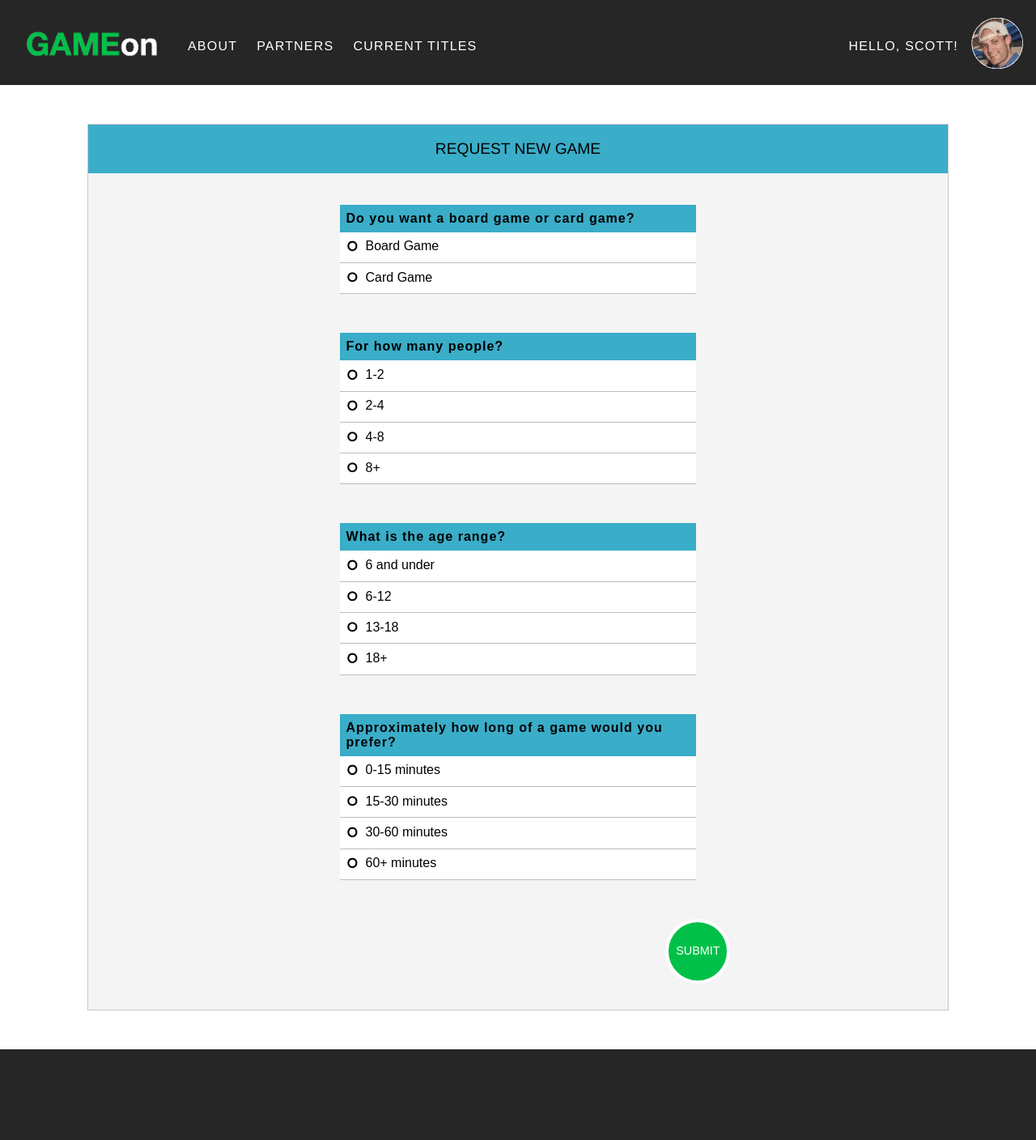
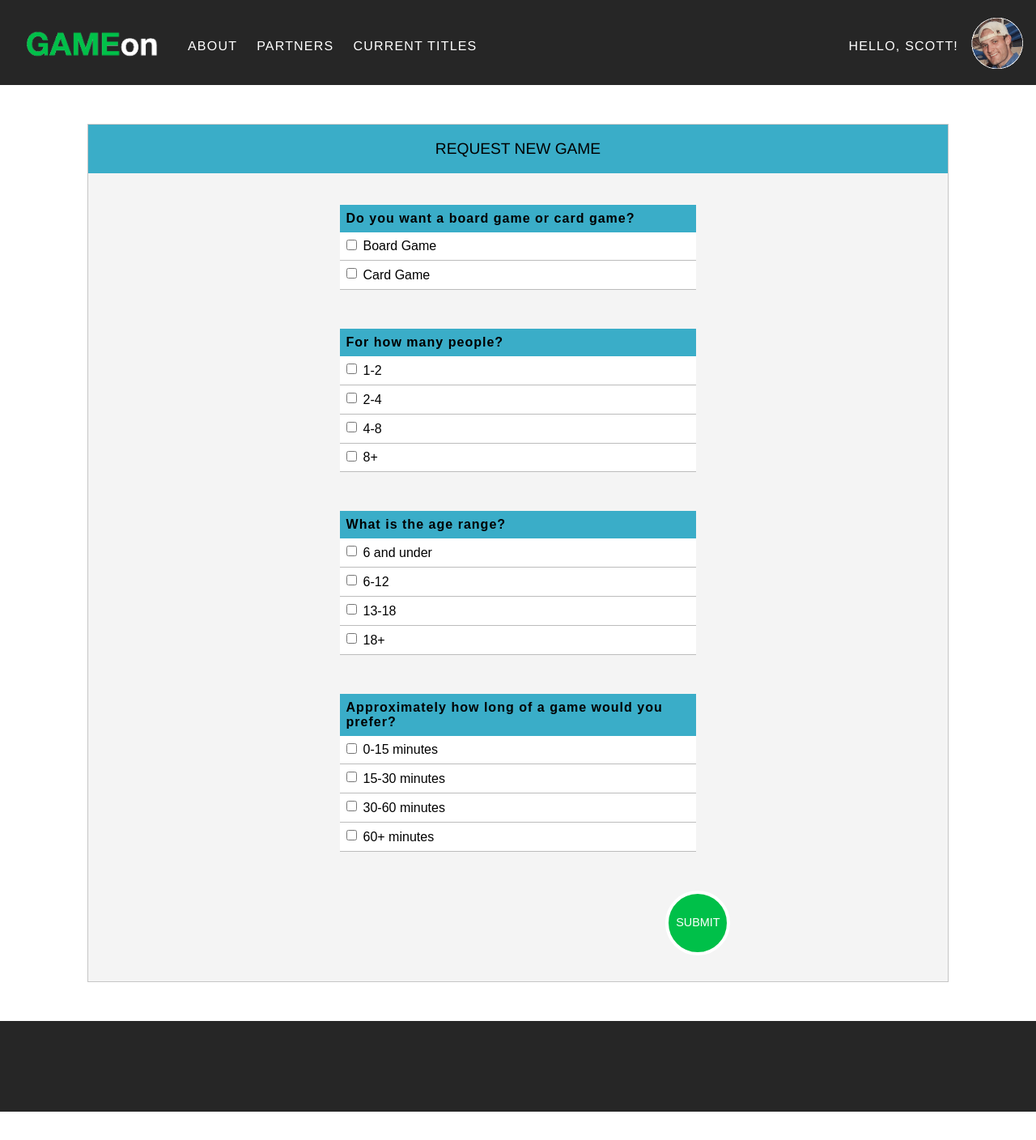
Before and after one commit to scottanderson5/GAME-ON, a Jekyll site: the page built from request.html, in a window 1280 px wide. Shown: the whole page at 81% size. Built offline with Jekyll 4.4.1, drawn with Linux system fonts in a browser that asks for light colours; after the commit the page ends 1373 px from its top, so only the background shows below that.

Commit message:
Input type Added to Form

```diff
--- a/css/main.scss
+++ b/css/main.scss
@@ -431,10 +431,10 @@
 	color: $StepDescriptionFontColor;
 	list-style-type: none;
 	max-width: 20em;
-	margin: 0.3em 0em 0em 0em;
+	margin: 0.3em auto 0em auto;
 
 	@media (min-width: 900px){
-		width: 15em;
+		width: 13em;
 	}
 }
 
--- a/index.html
+++ b/index.html
@@ -103,7 +103,7 @@ title: Home Page
 						<div class="step-wrap">
 							<img src="Assets/return.gif" class="step-sizing">
 							<li class="works-explained-nameC">RETURN OR BUY</li>
-							<li class="works-explained-description">After playing, you send the game back to us. Or you can buy it!</li>
+							<li class="works-explained-description">After playing, send the game back to us or buy it!</li>
 						</div>
 							<img src="Assets/arrow.gif" class="works-arrow">
 						<div class="step-wrap">
--- a/request.html
+++ b/request.html
@@ -20,7 +20,7 @@ title: Request Page
 					<div class="request-form-answers">
 
 						<div class="answer-choice">
-							<img src="Assets/choice.gif" class="choice">
+							<input type="checkbox"></input>
 						</div>
 
 						<div class="answer">
@@ -31,7 +31,7 @@ title: Request Page
 					<div class="request-form-answers">
 
 						<div class="answer-choice">
-							<img src="Assets/choice.gif" class="choice">
+							<input type="checkbox"></input>
 						</div>
 
 						<div class="answer">
@@ -48,7 +48,7 @@ title: Request Page
 					<div class="request-form-answers">
 
 						<div class="answer-choice">
-							<img src="Assets/choice.gif" class="choice">
+							<input type="checkbox"></input>
 						</div>
 
 						<div class="answer">
@@ -59,7 +59,7 @@ title: Request Page
 					<div class="request-form-answers">
 
 						<div class="answer-choice">
-							<img src="Assets/choice.gif" class="choice">
+							<input type="checkbox"></input>
 						</div>
 
 						<div class="answer">
@@ -69,7 +69,7 @@ title: Request Page
 					<div class="request-form-answers">
 
 						<div class="answer-choice">
-							<img src="Assets/choice.gif" class="choice">
+							<input type="checkbox"></input>
 						</div>
 
 						<div class="answer">
@@ -79,7 +79,7 @@ title: Request Page
 					<div class="request-form-answers">
 
 						<div class="answer-choice">
-							<img src="Assets/choice.gif" class="choice">
+							<input type="checkbox"></input>
 						</div>
 
 						<div class="answer">
@@ -96,7 +96,7 @@ title: Request Page
 					<div class="request-form-answers">
 
 						<div class="answer-choice">
-							<img src="Assets/choice.gif" class="choice">
+							<input type="checkbox"></input>
 						</div>
 
 						<div class="answer">
@@ -107,7 +107,7 @@ title: Request Page
 					<div class="request-form-answers">
 
 						<div class="answer-choice">
-							<img src="Assets/choice.gif" class="choice">
+							<input type="checkbox"></input>
 						</div>
 
 						<div class="answer">
@@ -117,7 +117,7 @@ title: Request Page
 					<div class="request-form-answers">
 
 						<div class="answer-choice">
-							<img src="Assets/choice.gif" class="choice">
+							<input type="checkbox"></input>
 						</div>
 
 						<div class="answer">
@@ -127,7 +127,7 @@ title: Request Page
 					<div class="request-form-answers">
 
 						<div class="answer-choice">
-							<img src="Assets/choice.gif" class="choice">
+							<input type="checkbox"></input>
 						</div>
 
 						<div class="answer">
@@ -145,7 +145,7 @@ title: Request Page
 					<div class="request-form-answers">
 
 						<div class="answer-choice">
-							<img src="Assets/choice.gif" class="choice">
+							<input type="checkbox"></input>
 						</div>
 
 						<div class="answer">
@@ -156,7 +156,7 @@ title: Request Page
 					<div class="request-form-answers">
 
 						<div class="answer-choice">
-							<img src="Assets/choice.gif" class="choice">
+							<input type="checkbox"></input>
 						</div>
 
 						<div class="answer">
@@ -166,7 +166,7 @@ title: Request Page
 					<div class="request-form-answers">
 
 						<div class="answer-choice">
-							<img src="Assets/choice.gif" class="choice">
+							<input type="checkbox"></input>
 						</div>
 
 						<div class="answer">
@@ -176,7 +176,7 @@ title: Request Page
 					<div class="request-form-answers">
 
 						<div class="answer-choice">
-							<img src="Assets/choice.gif" class="choice">
+							<input type="checkbox"></input>
 						</div>
 
 						<div class="answer">
```
